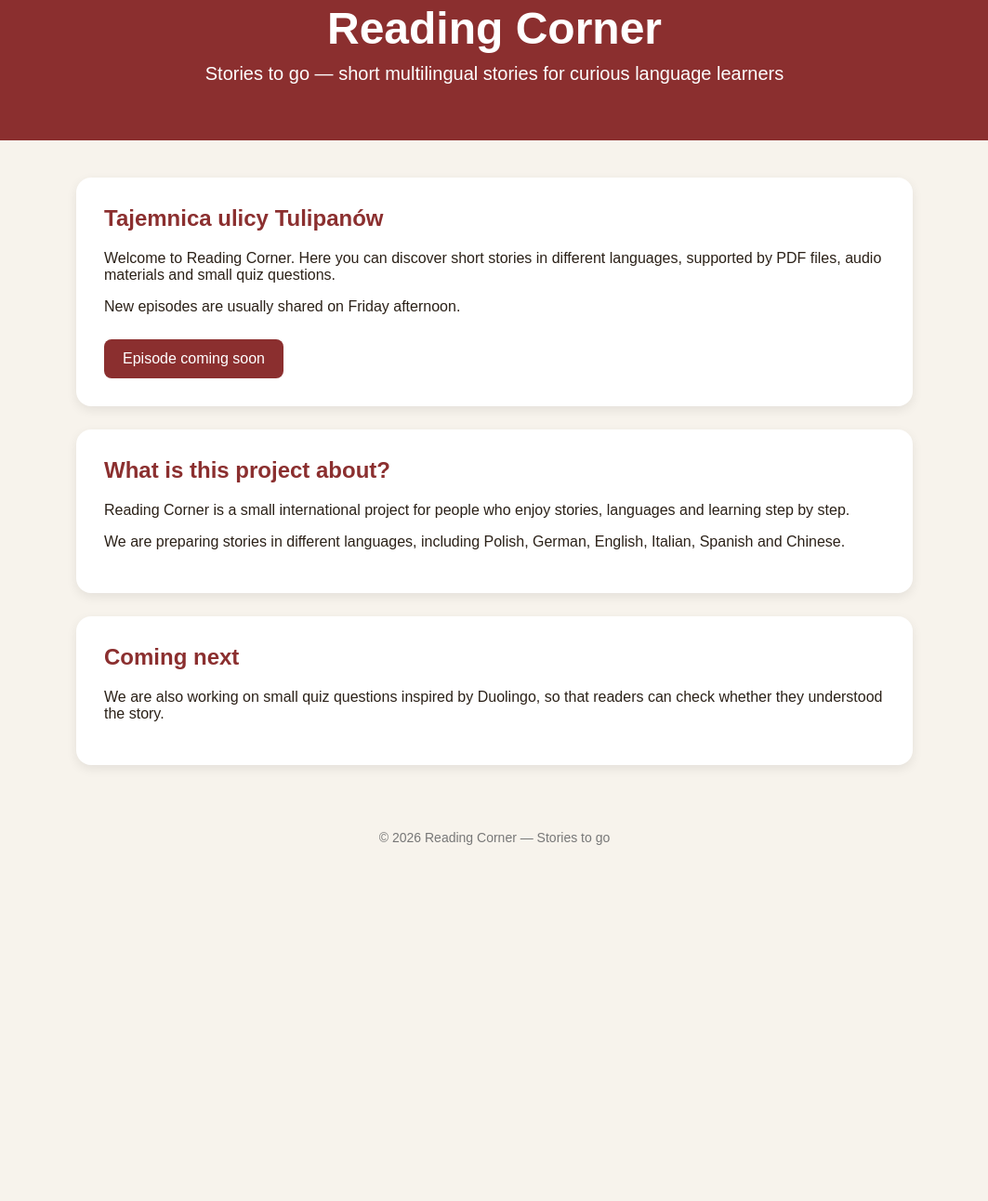
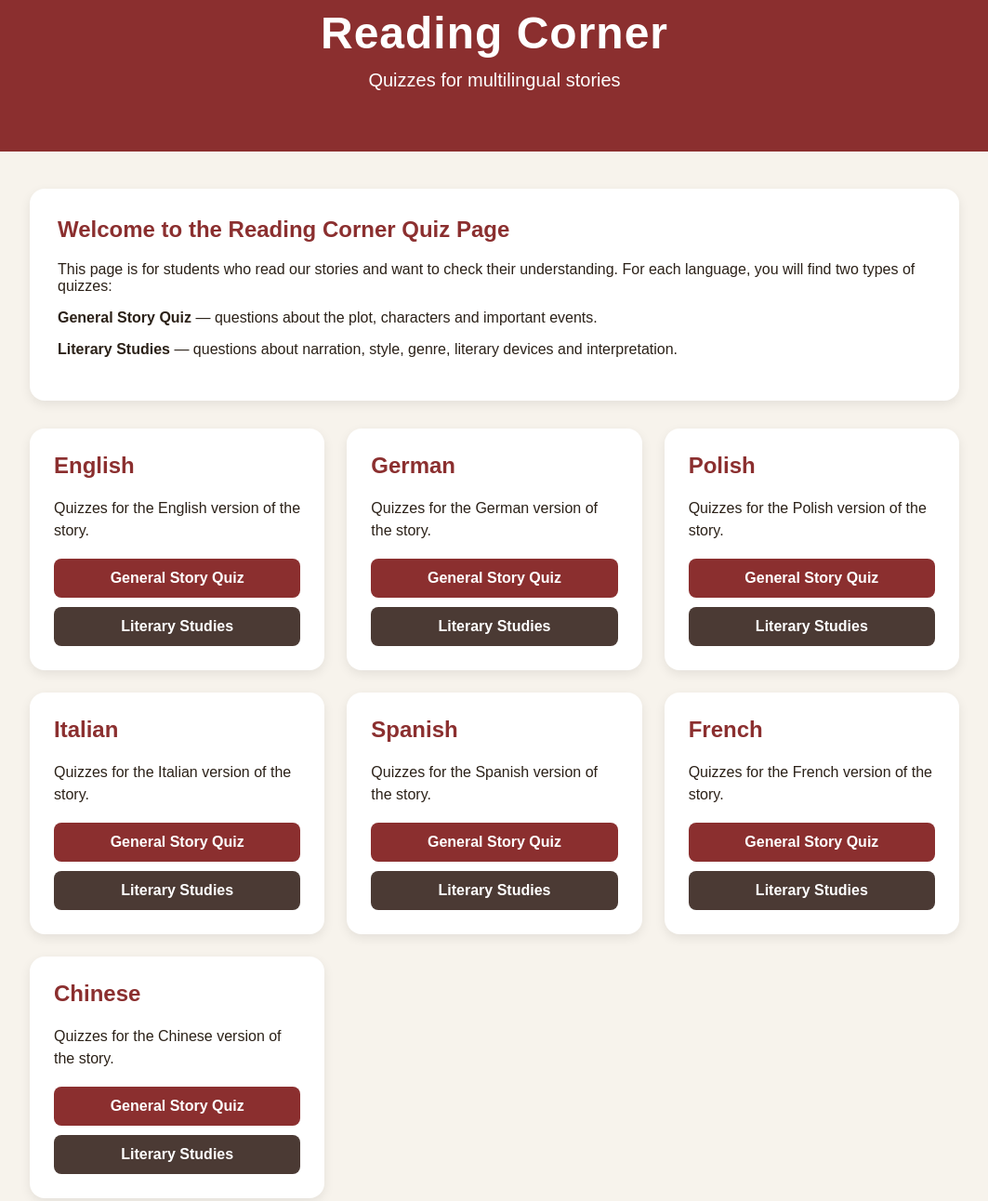
Before and after one commit to stories-to-go/reading-corner, a plain HTML site: page index.html in a window 1280 px wide. Shown: the part 37-1329 px from the top of the page at 93% size, without its empty margins (108-1171 px from the left). Before the commit the page ends 976 px from the top, so only its background shows below. Drawn offline with Linux system fonts and the light colour scheme.

Commit message:
Update index.html

```diff
--- a/index.html
+++ b/index.html
@@ -2,7 +2,7 @@
 <html lang="en">
 <head>
   <meta charset="UTF-8">
-  <title>Reading Corner</title>
+  <title>Reading Corner Quizzes</title>
 
   <style>
     body {
@@ -15,30 +15,31 @@
     header {
       background: #8b2f2f;
       color: white;
-      padding: 40px 20px;
+      padding: 45px 20px;
       text-align: center;
     }
 
     header h1 {
       font-size: 48px;
       margin: 0;
+      letter-spacing: 1px;
     }
 
     header p {
       font-size: 20px;
-      margin-top: 10px;
+      margin-top: 12px;
     }
 
     main {
-      max-width: 900px;
+      max-width: 1000px;
       margin: 40px auto;
       padding: 0 20px;
     }
 
-    .card {
+    .intro {
       background: white;
       padding: 30px;
-      margin-bottom: 25px;
+      margin-bottom: 30px;
       border-radius: 16px;
       box-shadow: 0 4px 12px rgba(0,0,0,0.08);
     }
@@ -48,19 +49,61 @@
       margin-top: 0;
     }
 
+    h3 {
+      margin-bottom: 10px;
+      color: #2b2118;
+    }
+
+    .language-grid {
+      display: grid;
+      grid-template-columns: repeat(auto-fit, minmax(280px, 1fr));
+      gap: 24px;
+    }
+
+    .card {
+      background: white;
+      padding: 26px;
+      border-radius: 16px;
+      box-shadow: 0 4px 12px rgba(0,0,0,0.08);
+    }
+
+    .card p {
+      line-height: 1.5;
+    }
+
+    .quiz-buttons {
+      margin-top: 18px;
+      display: flex;
+      flex-direction: column;
+      gap: 10px;
+    }
+
     .button {
       display: inline-block;
       background: #8b2f2f;
       color: white;
-      padding: 12px 20px;
+      padding: 12px 18px;
       text-decoration: none;
       border-radius: 8px;
-      margin-top: 10px;
+      text-align: center;
+      font-weight: bold;
+    }
+
+    .button.secondary {
+      background: #4b3a34;
+    }
+
+    .note {
+      margin-top: 35px;
+      background: #fff7e8;
+      padding: 24px;
+      border-radius: 16px;
+      border-left: 6px solid #8b2f2f;
     }
 
     footer {
       text-align: center;
-      padding: 30px;
+      padding: 35px;
       color: #777;
       font-size: 14px;
     }
@@ -71,41 +114,99 @@
 
   <header>
     <h1>Reading Corner</h1>
-    <p>Stories to go — short multilingual stories for curious language learners</p>
+    <p>Quizzes for multilingual stories</p>
   </header>
 
   <main>
 
-    <div class="card">
-      <h2>Tajemnica ulicy Tulipanów</h2>
+    <section class="intro">
+      <h2>Welcome to the Reading Corner Quiz Page</h2>
       <p>
-        Welcome to Reading Corner. Here you can discover short stories in different languages, supported by PDF files, audio materials and small quiz questions.
+        This page is for students who read our stories and want to check their understanding.
+        For each language, you will find two types of quizzes:
       </p>
       <p>
-        New episodes are usually shared on Friday afternoon.
-      </p>
-      <a class="button" href="#">Episode coming soon</a>
-    </div>
-
-    <div class="card">
-      <h2>What is this project about?</h2>
-      <p>
-        Reading Corner is a small international project for people who enjoy
-        stories, languages and learning step by step.
+        <strong>General Story Quiz</strong> — questions about the plot, characters and important events.
       </p>
       <p>
-        We are preparing stories in different languages, including Polish,
-        German, English, Italian, Spanish and Chinese.
+        <strong>Literary Studies</strong> — questions about narration, style, genre, literary devices and interpretation.
       </p>
-    </div>
+    </section>
 
-    <div class="card">
-      <h2>Coming next</h2>
+    <section class="language-grid">
+
+      <div class="card">
+        <h2>English</h2>
+        <p>Quizzes for the English version of the story.</p>
+        <div class="quiz-buttons">
+          <a class="button" href="#">General Story Quiz</a>
+          <a class="button secondary" href="#">Literary Studies</a>
+        </div>
+      </div>
+
+      <div class="card">
+        <h2>German</h2>
+        <p>Quizzes for the German version of the story.</p>
+        <div class="quiz-buttons">
+          <a class="button" href="#">General Story Quiz</a>
+          <a class="button secondary" href="#">Literary Studies</a>
+        </div>
+      </div>
+
+      <div class="card">
+        <h2>Polish</h2>
+        <p>Quizzes for the Polish version of the story.</p>
+        <div class="quiz-buttons">
+          <a class="button" href="#">General Story Quiz</a>
+          <a class="button secondary" href="#">Literary Studies</a>
+        </div>
+      </div>
+
+      <div class="card">
+        <h2>Italian</h2>
+        <p>Quizzes for the Italian version of the story.</p>
+        <div class="quiz-buttons">
+          <a class="button" href="#">General Story Quiz</a>
+          <a class="button secondary" href="#">Literary Studies</a>
+        </div>
+      </div>
+
+      <div class="card">
+        <h2>Spanish</h2>
+        <p>Quizzes for the Spanish version of the story.</p>
+        <div class="quiz-buttons">
+          <a class="button" href="#">General Story Quiz</a>
+          <a class="button secondary" href="#">Literary Studies</a>
+        </div>
+      </div>
+
+      <div class="card">
+        <h2>French</h2>
+        <p>Quizzes for the French version of the story.</p>
+        <div class="quiz-buttons">
+          <a class="button" href="#">General Story Quiz</a>
+          <a class="button secondary" href="#">Literary Studies</a>
+        </div>
+      </div>
+
+      <div class="card">
+        <h2>Chinese</h2>
+        <p>Quizzes for the Chinese version of the story.</p>
+        <div class="quiz-buttons">
+          <a class="button" href="#">General Story Quiz</a>
+          <a class="button secondary" href="#">Literary Studies</a>
+        </div>
+      </div>
+
+    </section>
+
+    <section class="note">
+      <h2>How to use this page</h2>
       <p>
-        We are also working on small quiz questions inspired by Duolingo,
-        so that readers can check whether they understood the story.
+        Choose your language first. Then select the type of quiz you want to take.
+        More quizzes will be added step by step as new episodes are published.
       </p>
-    </div>
+    </section>
 
   </main>
 
```
